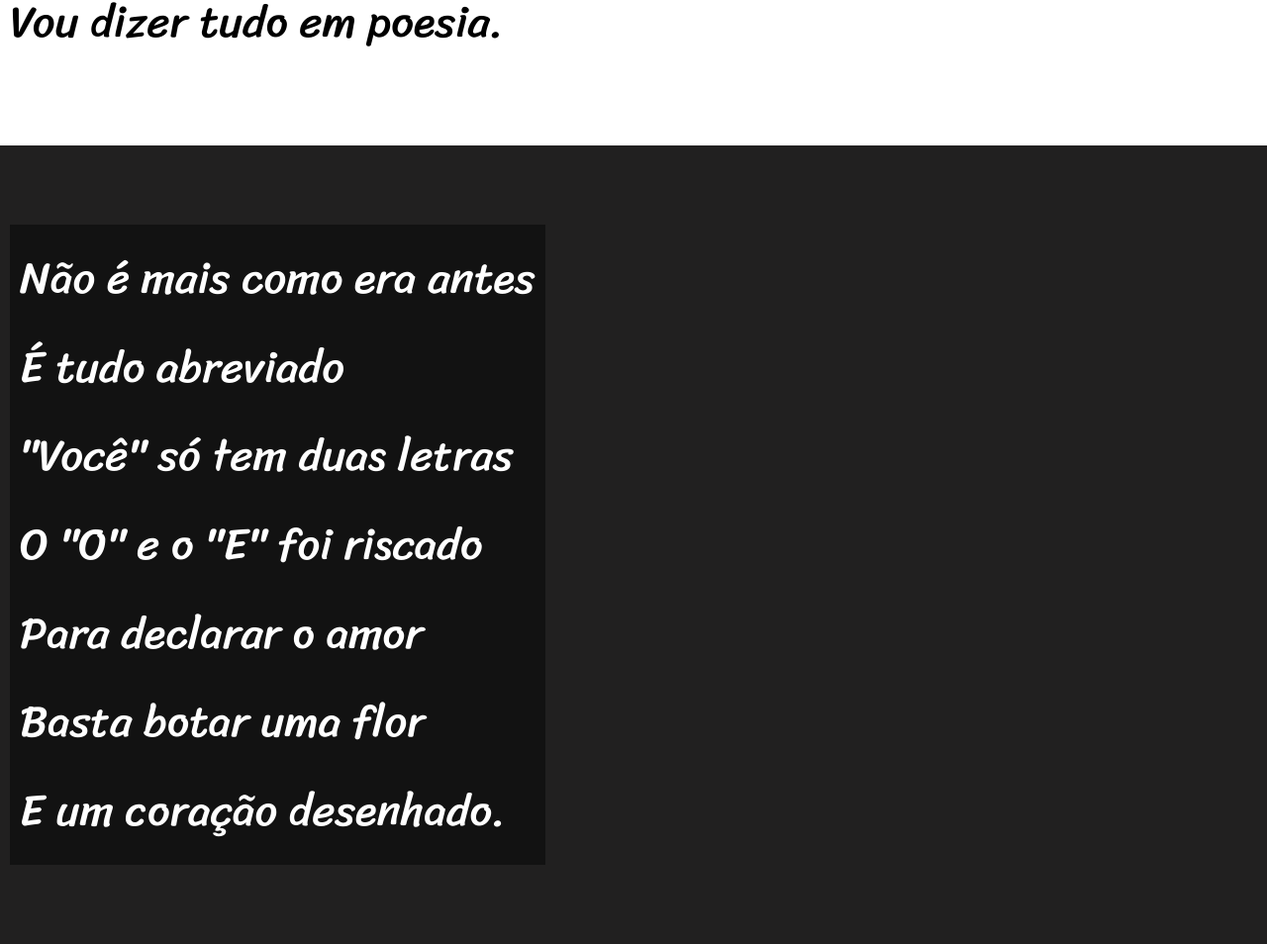
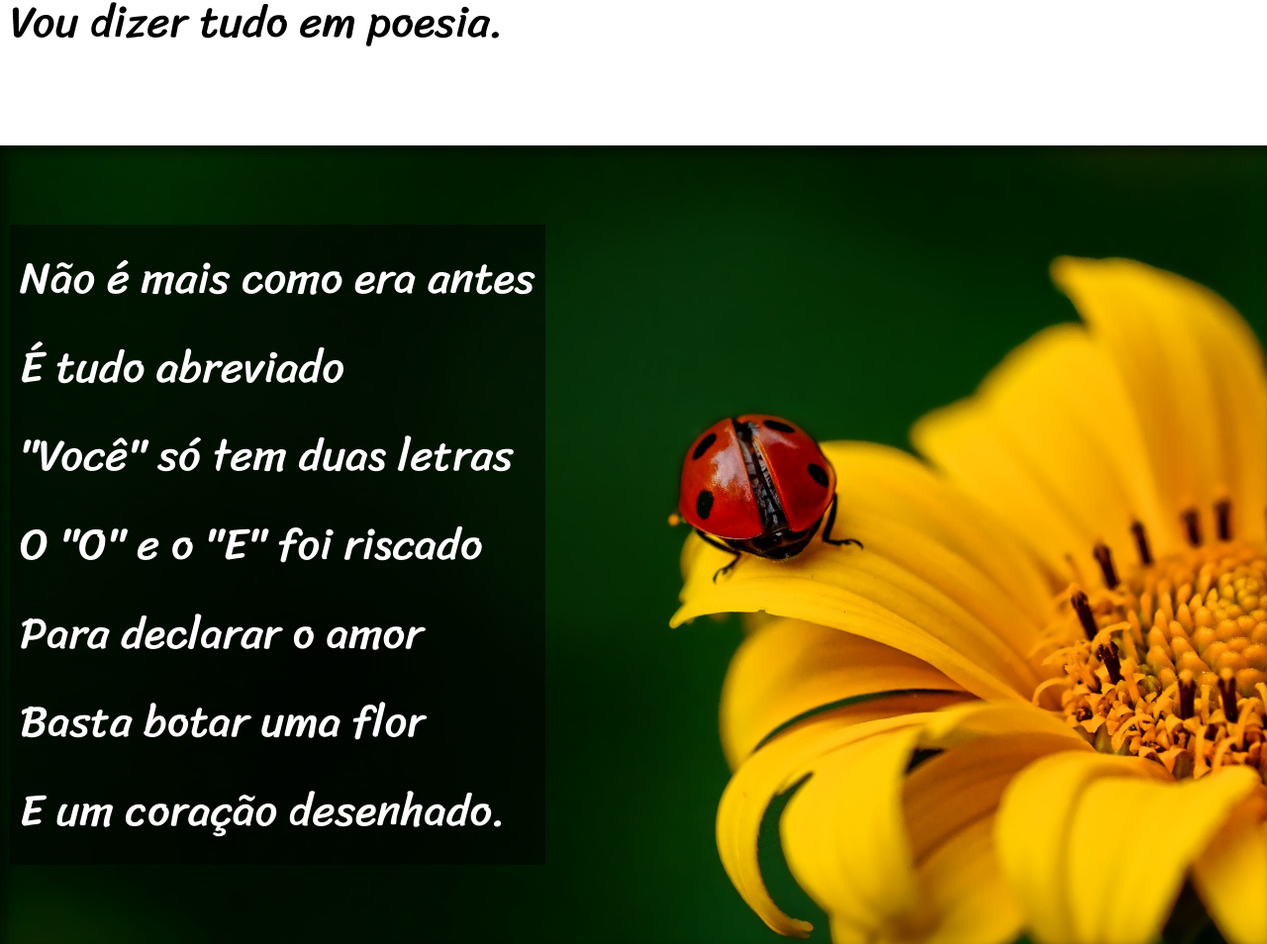
Before and after one commit to AlexWesleyy/projeto-cordel, a plain HTML site: page index.html in a window 1280 px wide. Shown: the part 900-1854 px from the top of the page at 99% size. Drawn offline with Linux system fonts and the light colour scheme.

Commit message:
Finalizando projeto cordel

```diff
--- a/estilo/style.css
+++ b/estilo/style.css
@@ -37,6 +37,16 @@ section{
     padding-left: 10px;
     font-size: 3.5vw;
 }
+#img01{
+background-image: url('../imagens/background001.jpg');
+background-size: cover;
+background-position: center center;
+}
+#img02{
+background-image: url('../imagens/background002.jpg');
+background-size: cover;
+background-position: right center;
+}
 .normal{
     background-color: white;
     color: black;
@@ -44,10 +54,12 @@ section{
 .imagem{
     background-color: rgb(33, 32, 32);
     color: white;
+    box-shadow: inset 6px 6px 13px 0px rgba(0, 0, 0, 0.53);
+    background-attachment: fixed;
 
 }
 .imagem>p{
-    background-color: rgba(0, 0, 0, 0.444);
+    background-color: rgba(0, 0, 0, 0.499);
     display: inline-block;
     padding: 10px;
 }
--- a/index.html
+++ b/index.html
@@ -27,7 +27,7 @@
 
 
 
-<section class="imagem">
+<section class="imagem" id="img01">
     <p>
         Não é mais como era antes<br>
         É tudo abreviado<br>
@@ -64,7 +64,7 @@
 </section>
 
 
-<section class="imagem">
+<section class="imagem" id="img02">
     <p>
         Tenho saudade das cartas<br>
         Escritas com a própria mão<br>
```
